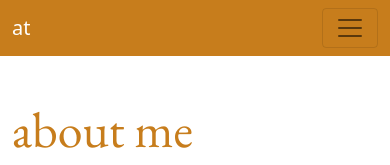
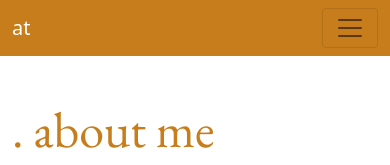
Before and after one commit to atranberg/Portfolio, a plain HTML site: page about.html in a window 390 px wide. Shown: the top 165 px of the page. Drawn offline with nearby package versions, Linux system fonts and the light colour scheme.

Commit message:
Merged CSS for h2 and h5

```diff
--- a/about.html
+++ b/about.html
@@ -68,7 +68,7 @@
         <div class="row">
 
           <div class="col-md-8">
-              <h5>about me</h5>
+              <h2>. about me</h2>
               <p>
                 I am an EU policy advisor specialised in environment, climate, energy and transport issues currently adding front-end development to my skill set.
 
--- a/style.css
+++ b/style.css
@@ -17,7 +17,7 @@ h2 {
   font-family: var(--heading-font-family);
   color: var(--secondary-color);
   font-size: 50px;
-  text-align: center;
+  text-align: left;
 }
 
 h3 {
@@ -32,13 +32,6 @@ h4 {
   font-family: var(--default-font-family);
   color: black;
   font-size: 18px;
-}
-
-h5 {
-  font-family: var(--heading-font-family);
-  color: var(--secondary-color);
-  font-size: 50px;
-  text-align: left;
 }
 
 p {
@@ -127,11 +120,8 @@ a:hover {
     padding-top: 60px;
     padding-bottom: 40px;
   }
-  h2 {
-    margin: 0;
-  }
-  h4,
-  h5 {
+  h2,
+  h4 {
     margin-top: 40px;
   }
 
```
Also changed, not shown: index.html (+3 -1 lines), portfolio.html (+1 -1 lines).
